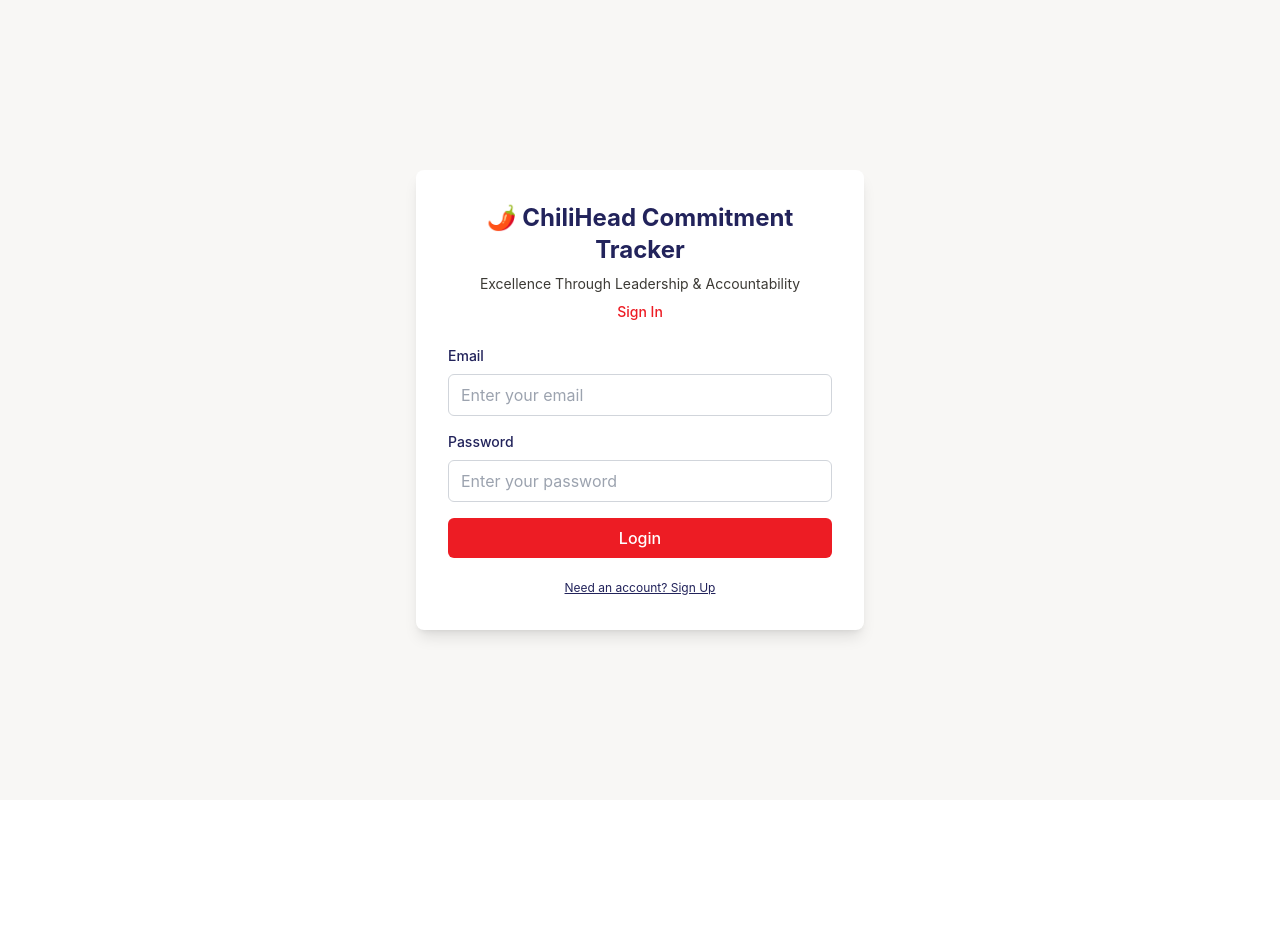
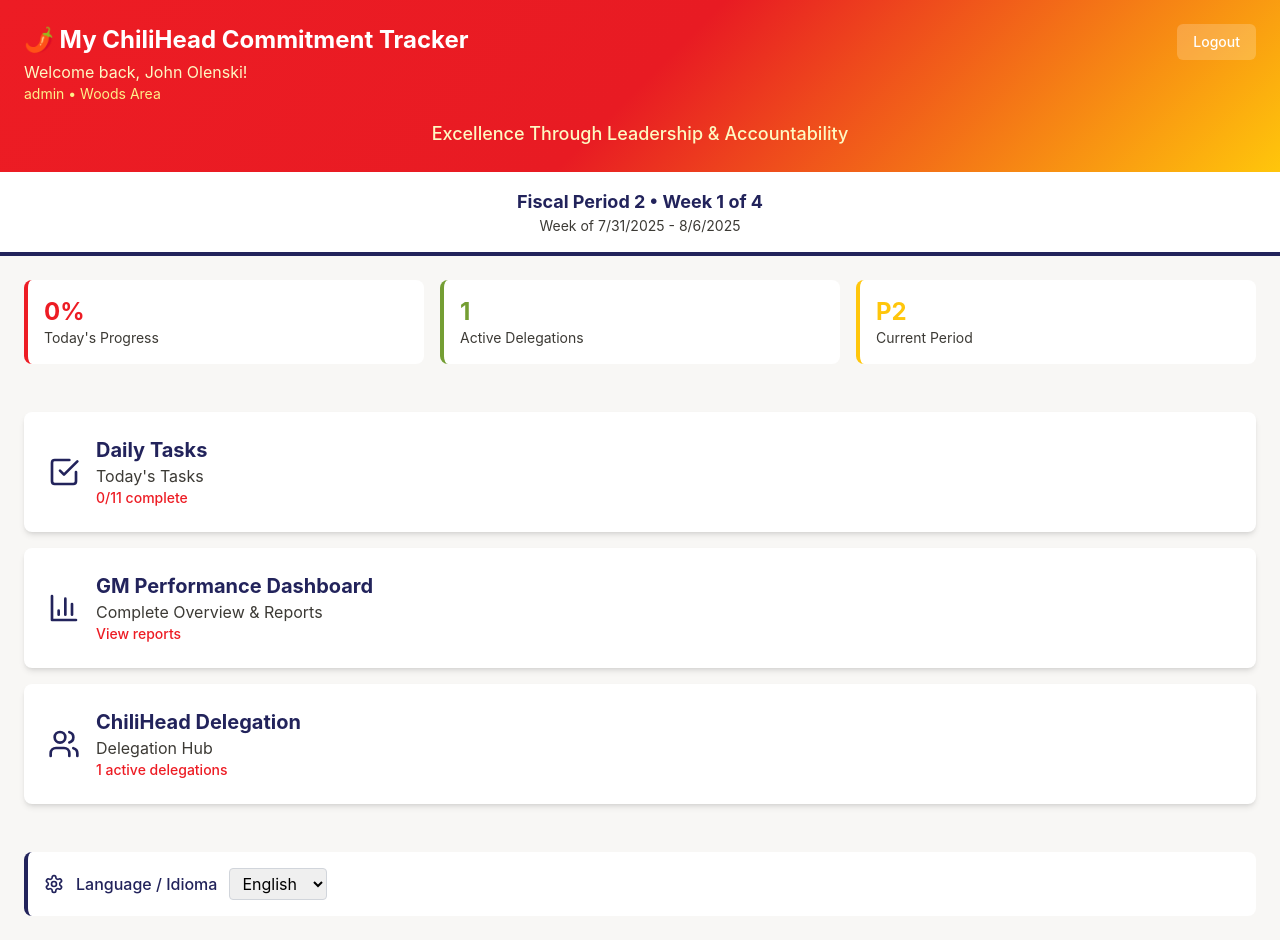
Before and after one commit to johnohhh1/chilihead-tracker, a React (Create React App) app: page / in a window 1280 px wide. Before the commit the page ends 800 px from the top, so only its background shows below. Built offline with nearby package versions, Linux system fonts and the light colour scheme; the HTML template or start-up script is replaced by a standard one.

Commit message:
Temporarily bypass login for development - disable Supabase auth calls causing fetch errors

```diff
--- a/src/App.js
+++ b/src/App.js
@@ -199,13 +199,21 @@ const getProfile = async (userId) => {
 
 const ChiliHeadTracker = () => {
   // User management
-  const [user, setUser] = useState(null);
-  const [profile, setProfile] = useState(null);
+  const [user, setUser] = useState({ id: 'temp-user', email: 'temp@temp.com' });
+  const [profile, setProfile] = useState({
+    id: 'temp-user',
+    email: 'temp@temp.com',
+    gm_name: 'John Olenski',
+    role: 'admin',
+    area: 'Woods Area',
+    restaurant_name: 'Auburn Hills'
+  });
 
   // App state - ALL HOOKS MUST BE DECLARED FIRST
-  const [isLoggedIn, setIsLoggedIn] = useState(false);
-
-  // Check for existing session on load
+  const [isLoggedIn, setIsLoggedIn] = useState(true); // TEMPORARILY BYPASSED FOR DEVELOPMENT
+
+  // TEMPORARILY DISABLED - Check for existing session on load
+  /*
   useEffect(() => {
     const checkSession = async () => {
       const { data: { session }, error } = await supabase.auth.getSession();
@@ -242,6 +250,7 @@ const ChiliHeadTracker = () => {
 
     return () => subscription.unsubscribe();
   }, []);
+  */
   const [loginForm, setLoginForm] = useState({
     email: '',
     password: ''
```
